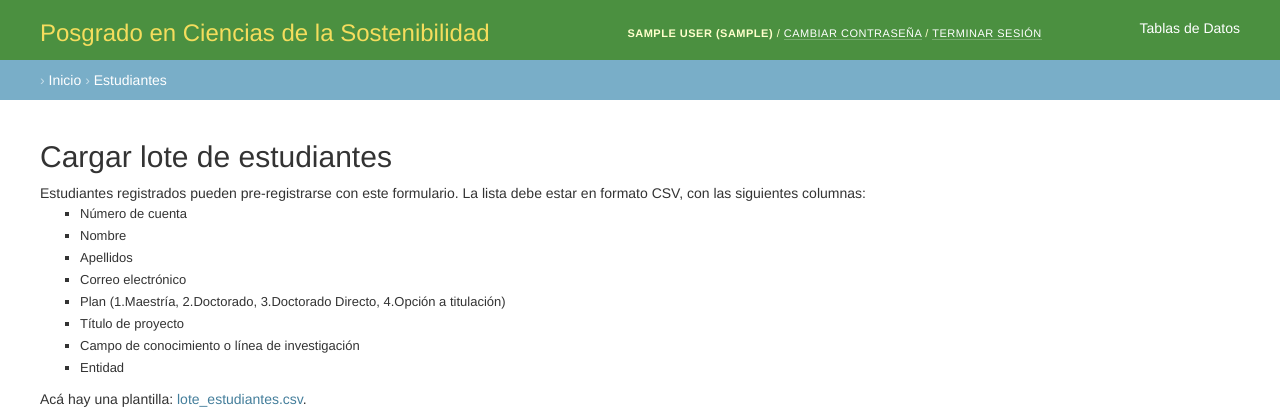
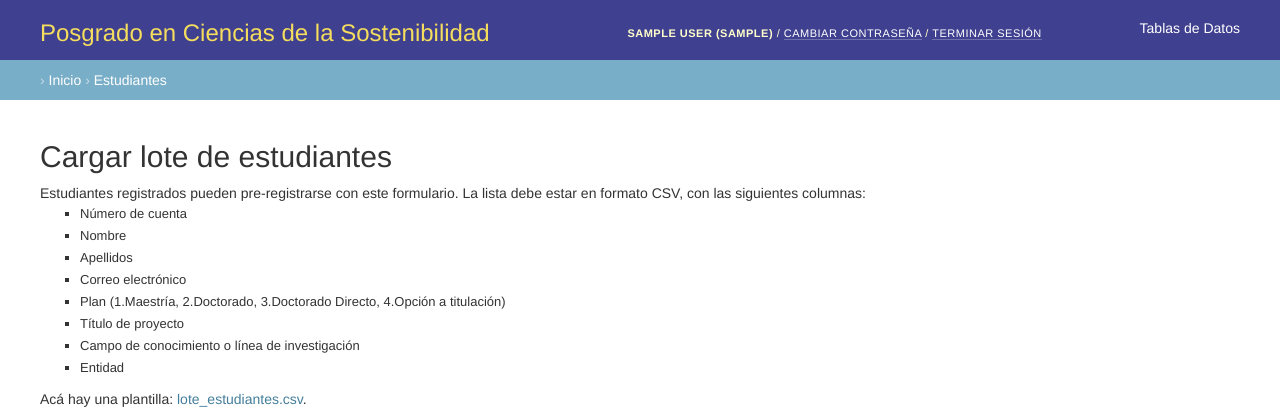
Before and after one commit to pcs-unam/siges, a Django app: page /inicio/estudiantes/cargar in a window 1280 px wide. Shown: the top 420 px of the page. Run offline with Django 3.2, Linux system fonts and the light colour scheme; the visitor is signed in with stand-in values (Sample User, id 1); data that the repository does not hold is empty; some libraries are stand-ins or nearby versions.

Commit message:
mejor color

```diff
--- a/posgradmin/posgradmin/templates/posgradmin/posgradmin_base.html
+++ b/posgradmin/posgradmin/templates/posgradmin/posgradmin_base.html
@@ -41,7 +41,7 @@
 <style>
   #header {height: 60px;
   padding-top: 1.2em;
-  background: #4b9040;}
+  background: #404090;}
 </style>
 
 <div id="branding">
```
